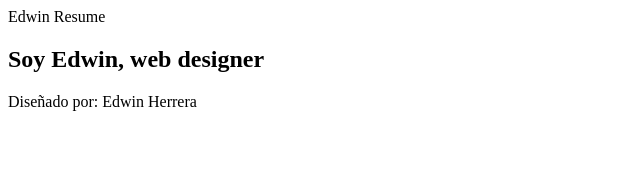
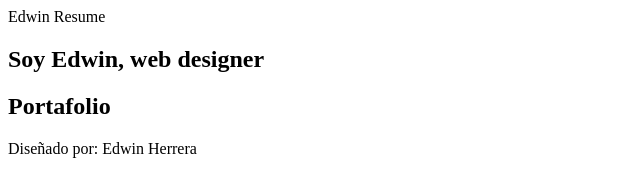
Before and after one commit to eahg04/ejercicio-ramas, a plain HTML site: page index.html in a window 1280 px wide. Shown: the whole page, without its empty margins (0-640 px from the left). Drawn offline with Linux system fonts and the light colour scheme.

Commit message:
se agrega otra seccion para portafolio

```diff
--- a/index.html
+++ b/index.html
@@ -16,6 +16,11 @@
       <h1>Soy Edwin, web designer</h1>
     </div>
   </section>
+  <section>
+    <div>
+      <h2>Portafolio</h2>
+    </div>
+  </section>
   <footer>
     <p>Diseñado por: Edwin Herrera</p>
   </footer>
```
